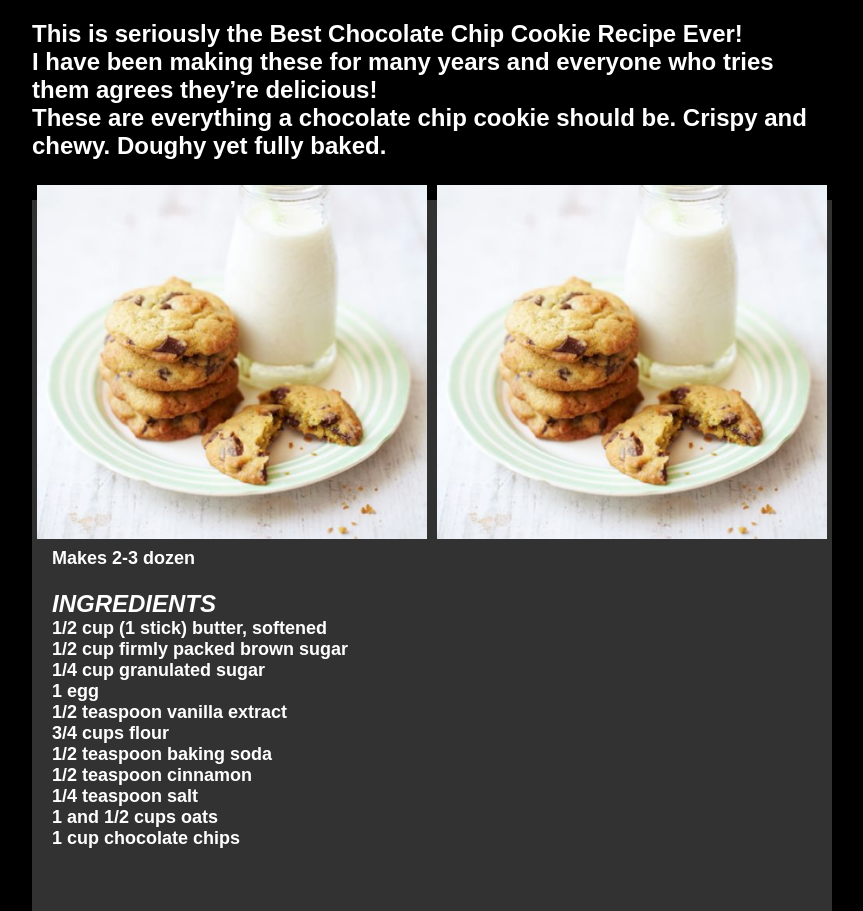
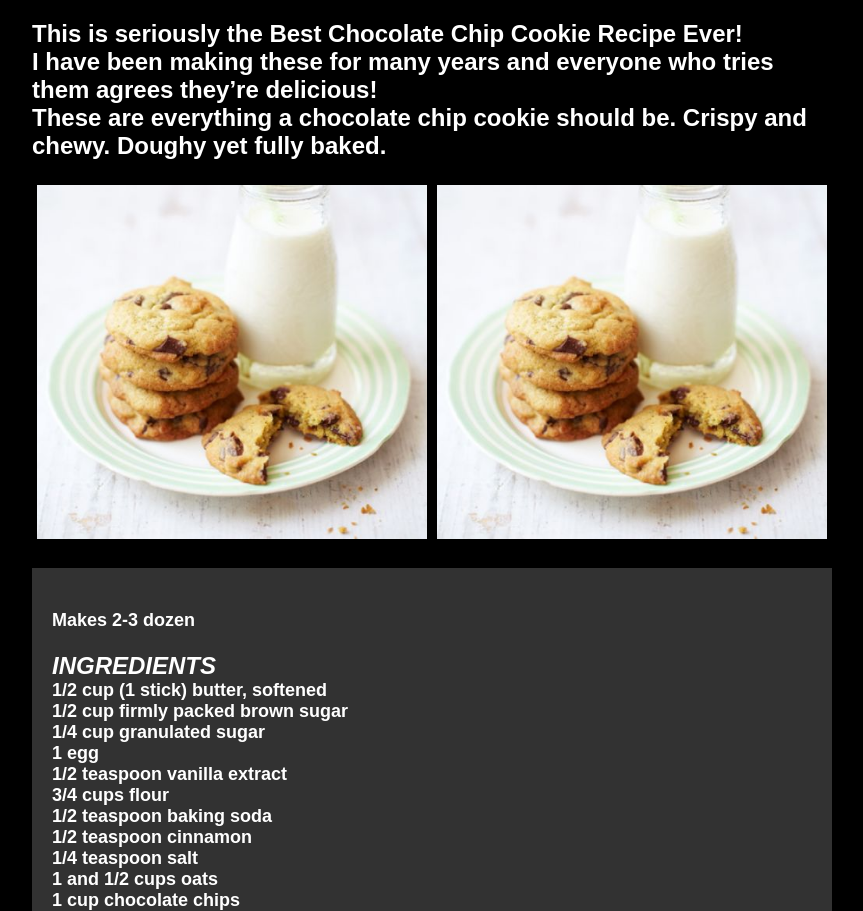
Before and after one commit to zachstep05/zachstep05.github.io, a PHP site: page /post1.html in a window 1280 px wide. Shown: the part 226-1137 px from the top of the page, without its empty margins (208-1071 px from the left). Run offline with PHP 8.4, Linux system fonts and the light colour scheme.

Commit message:
Update styles.css

```diff
--- a/styles.css
+++ b/styles.css
@@ -59,7 +59,7 @@ body {
 
 /* Right column */
 .rightcolumn {
-  float: left;
+  float: right;
   width: 25%;
   padding-left: 20px;
 }
@@ -82,7 +82,7 @@ body {
 .row:after {
   content: "";
   display: table;
-  clear: all;
+  clear: both;
 }
 
 /* Footer */
@@ -113,7 +113,7 @@ body {
 /* Clearfix (clear floats) */
 .row::after {
   content: "";
-  clear: all;
+  clear: both;
   display: table;
 }
 .container {
```
